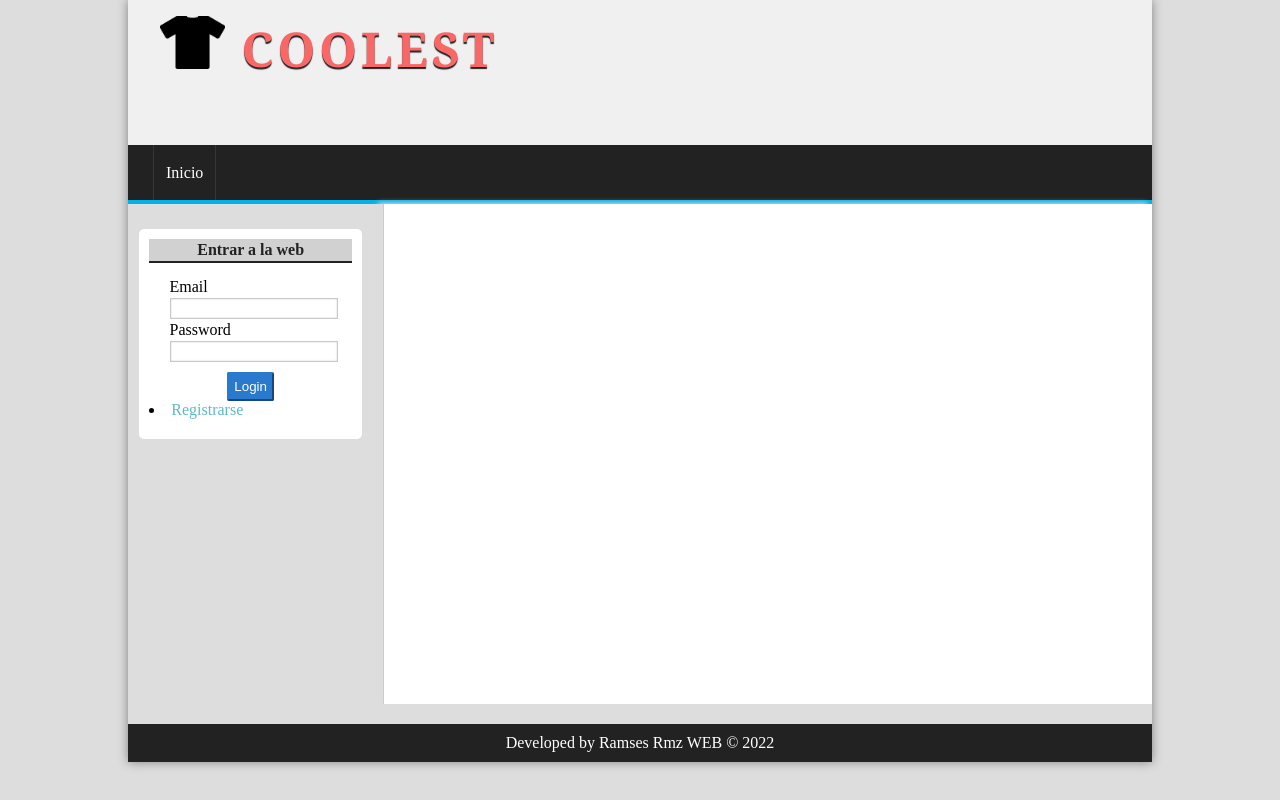
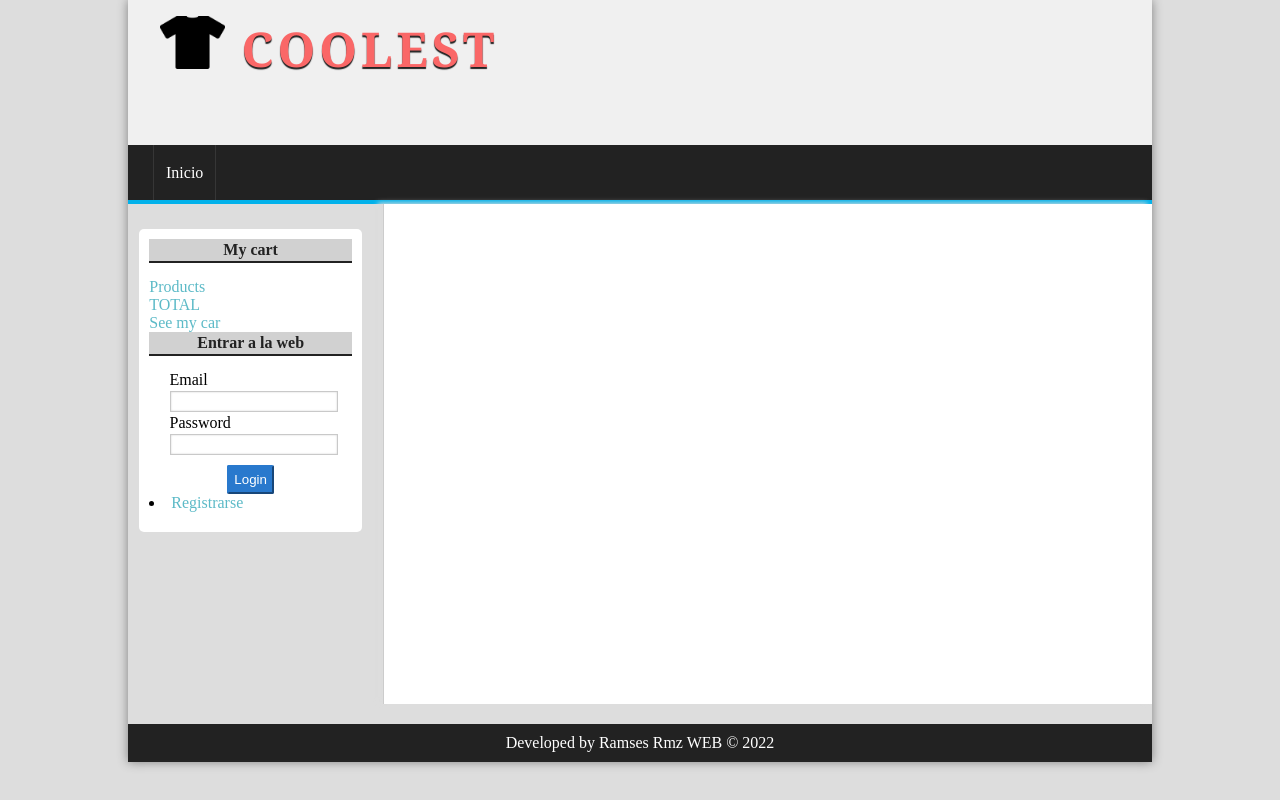
Before and after one commit to HouseCham/proyecto_php_poo, a PHP site: page /master_php/car/index in a window 1280 px wide. Run offline with PHP 8.4, Linux system fonts and the light colour scheme; data that the repository does not hold is empty; some libraries are stand-ins or nearby versions.

Commit message:
cart finish

```diff
--- a/assets/css/main.css
+++ b/assets/css/main.css
@@ -310,3 +310,8 @@ input[type="email"]:focus {
 #single_product span{
     margin-left: 3rem;
 }
+
+/*================================== Cart =========================================*/
+.cart_img{
+    width: 50px;
+}
--- a/controllers/carController.php
+++ b/controllers/carController.php
@@ -4,7 +4,9 @@ require_once 'models/product.php';
 class carController{
     public function index(){
         if(isset($_SESSION['car'])){
-            var_dump($_SESSION['car']);
+            $cart = $_SESSION['car'];
+            //var_dump($cart);
+            //die();
             require_once 'views/car/index.php';
         }
     }
--- a/views/layout/sidebar.php
+++ b/views/layout/sidebar.php
@@ -1,5 +1,12 @@
 <aside id="lateral">
     <div id="login" class="block_aside">
+        <h3>My cart</h3>
+        <a href="<?= base_url ?>car/index">Products</a>
+        <br>
+        <a href="<?= base_url ?>car/index">TOTAL</a>
+        <br>
+        <a href="<?= base_url ?>car/index">See my car</a>
+        <br>
         <?php if (!isset($_SESSION['userLogged'])) : ?>
             <h3>Entrar a la web</h3>
             <form action="<?= base_url ?>user/login" method="POST">
@@ -15,8 +22,8 @@
         <?php endif; ?>
         <ul>
             <?php if (isset($_SESSION['admin'])) : ?>
-                <li><a href="<?=base_url?>category/index">Gestionar categorias</a></li>
-                <li><a href="<?=base_url?>product/manage">Gestionar productos</a></li>
+                <li><a href="<?= base_url ?>category/index">Gestionar categorias</a></li>
+                <li><a href="<?= base_url ?>product/manage">Gestionar productos</a></li>
                 <li><a href="#">Gestionar pedidos</a></li>
             <?php endif; ?>
             <?php if (isset($_SESSION['userLogged'])) : ?>
```
Also changed, not shown: views/car/index.php (+22 -0 lines).
